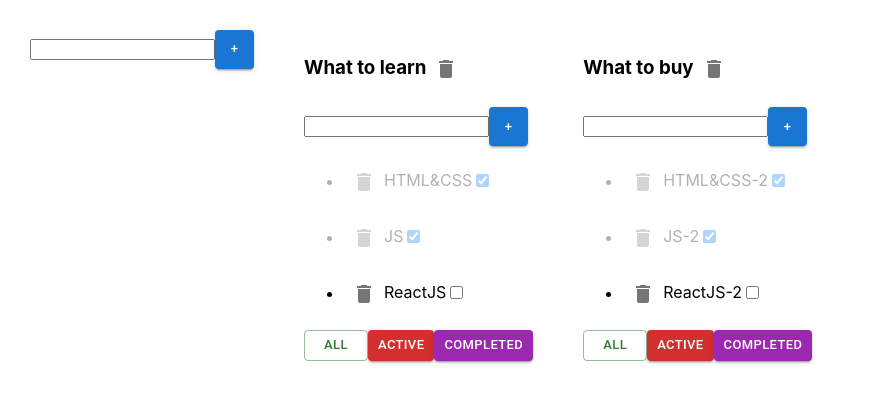
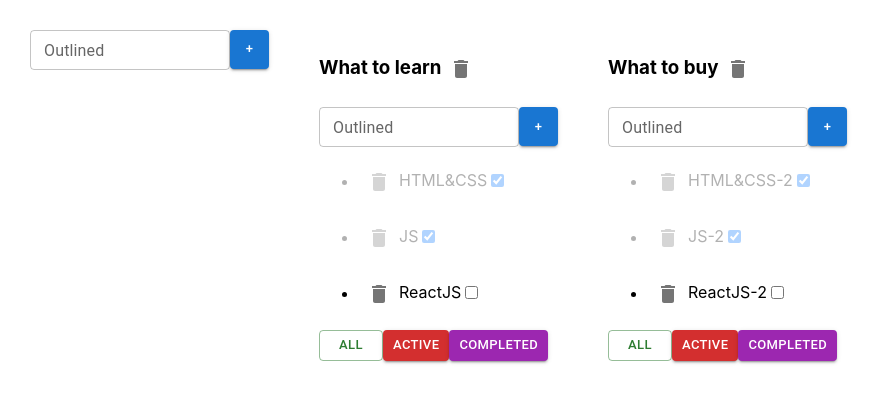
Before and after one commit to andbudha/my_todolist, a React (Create React App) app: page / in a window 1280 px wide. Shown: the top 402 px of the page, without its empty margins (0-881 px from the left). Built offline with nearby package versions, Linux system fonts and the light colour scheme.

Commit message:
input updated

```diff
--- a/src/components/Input/Input.tsx
+++ b/src/components/Input/Input.tsx
@@ -1,6 +1,7 @@
 import React, {ChangeEvent, KeyboardEvent, useState} from 'react';
 import './Input.css'
 import Button from '@mui/material/Button';
+import TextField from '@mui/material/TextField';
 
 type InputPropsType = {
     getInputValue:(inputValue: string)=> void
@@ -44,12 +45,27 @@ export const Input = (props: InputPropsType) => {
 
     return (
         <div>
+
+            <TextField
+                size="small"
+                id="outlined-basic"
+                label="Outlined"
+                variant="outlined"
+                sx={{
+                    width: '200px',
+                    maxHeight: '20px'
+                }}
+            />
+            {/*
             <input
                 className={error ? 'error' : ''}
                 value={inputValue}
                 onChange={inputValueCatchingHandler}
                 onKeyDown={onKeyDownAddTaskHandler}
             />
+            */}
+
+
             {/*<button onClick={taskAddingHandler}>+</button>*/}
 
             <Button
```
